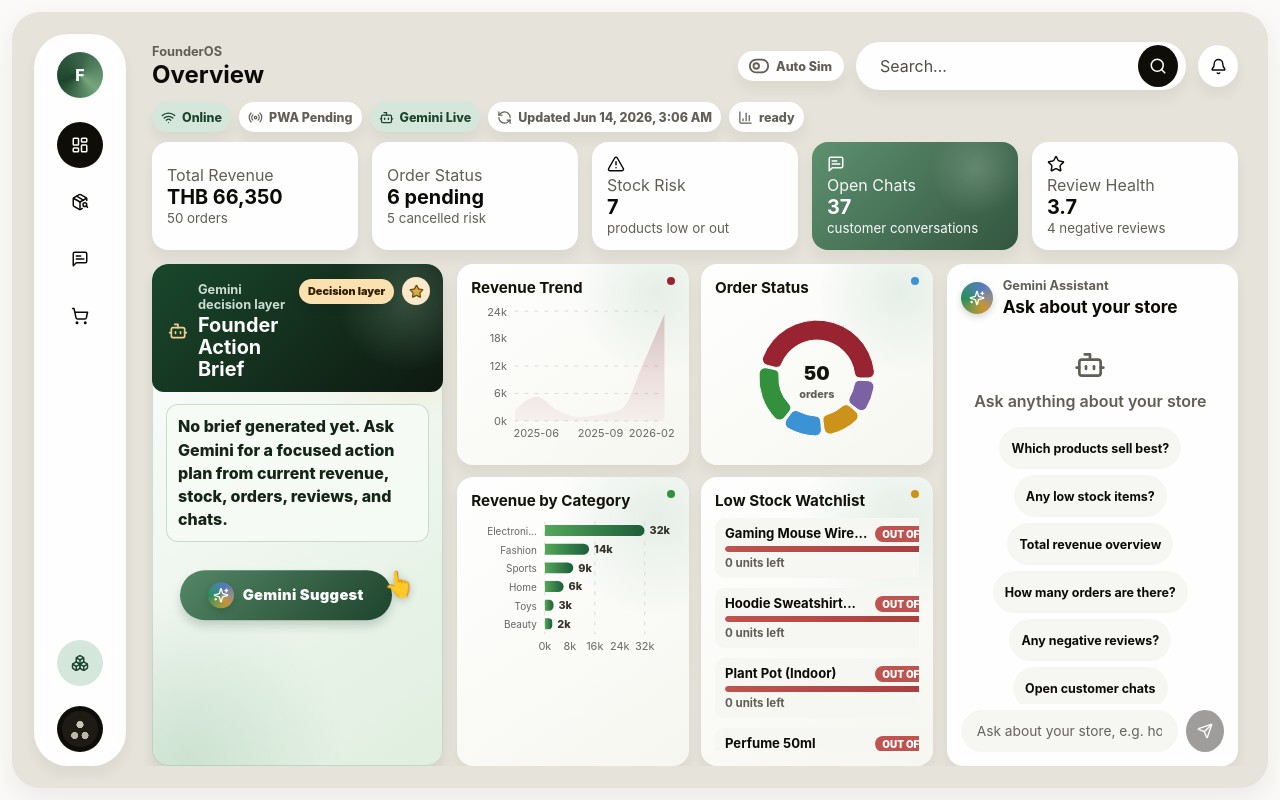
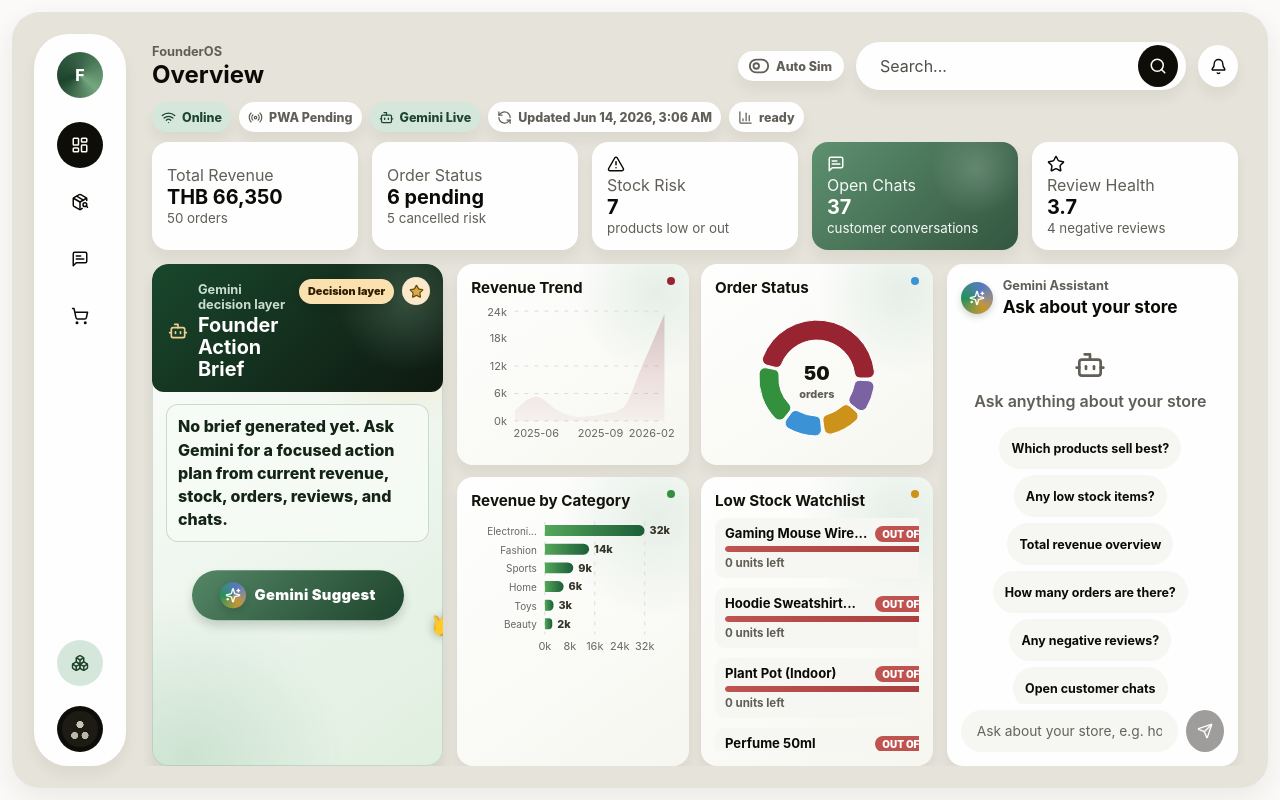
Before and after one commit to newton1306/FounderOS---AI-Business-Command-Center, a React (Vite) app: page / in a window 1280 px wide. Built offline with nearby package versions, Linux system fonts and the light colour scheme.

Commit message:
style: rotate hand cursor 45deg, position bottom-right overlapping button

```diff
--- a/src/styles/app.css
+++ b/src/styles/app.css
@@ -581,24 +581,27 @@
   margin-top: 8px;
 }
 /* ─── Bouncing hand cursor ─── */
+.gemini-cta-center {
+  position: relative;
+}
 .cta-hand {
-  display: inline-block;
-  font-size: 1.6rem;
-  margin-left: -8px;
-  margin-top: 10px;
+  position: absolute;
+  right: -18px;
+  bottom: -6px;
+  font-size: 1.5rem;
   filter: drop-shadow(0 2px 4px oklch(0.20 0.04 155 / 0.25));
   animation: handTap 2.4s cubic-bezier(0.36, 0.07, 0.19, 0.97) infinite;
   pointer-events: none;
   transform-origin: center bottom;
 }
 @keyframes handTap {
-  0%, 100% { transform: translateY(0) rotate(0deg); }
-  10% { transform: translateY(-8px) rotate(-4deg); }
-  20% { transform: translateY(2px) rotate(2deg) scale(0.92); }
-  26% { transform: translateY(0) rotate(0deg); }
-  34% { transform: translateY(-5px) rotate(-3deg); }
-  42% { transform: translateY(1px) rotate(1deg) scale(0.95); }
-  50% { transform: translateY(0) rotate(0deg); }
+  0%, 100% { transform: rotate(45deg) translateY(0); }
+  10% { transform: rotate(45deg) translateY(-8px); }
+  20% { transform: rotate(45deg) translateY(2px) scale(0.92); }
+  26% { transform: rotate(45deg) translateY(0); }
+  34% { transform: rotate(45deg) translateY(-5px); }
+  42% { transform: rotate(45deg) translateY(1px) scale(0.95); }
+  50% { transform: rotate(45deg) translateY(0); }
 }
 .compact-action { display: none; }
 .inline-link {
```
